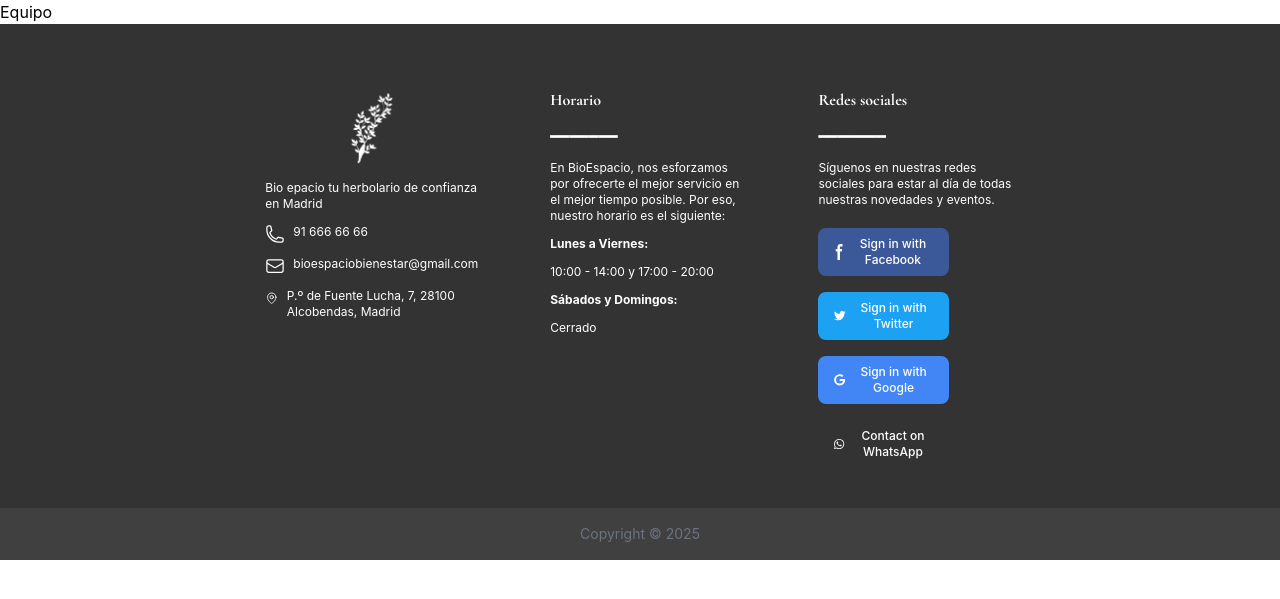
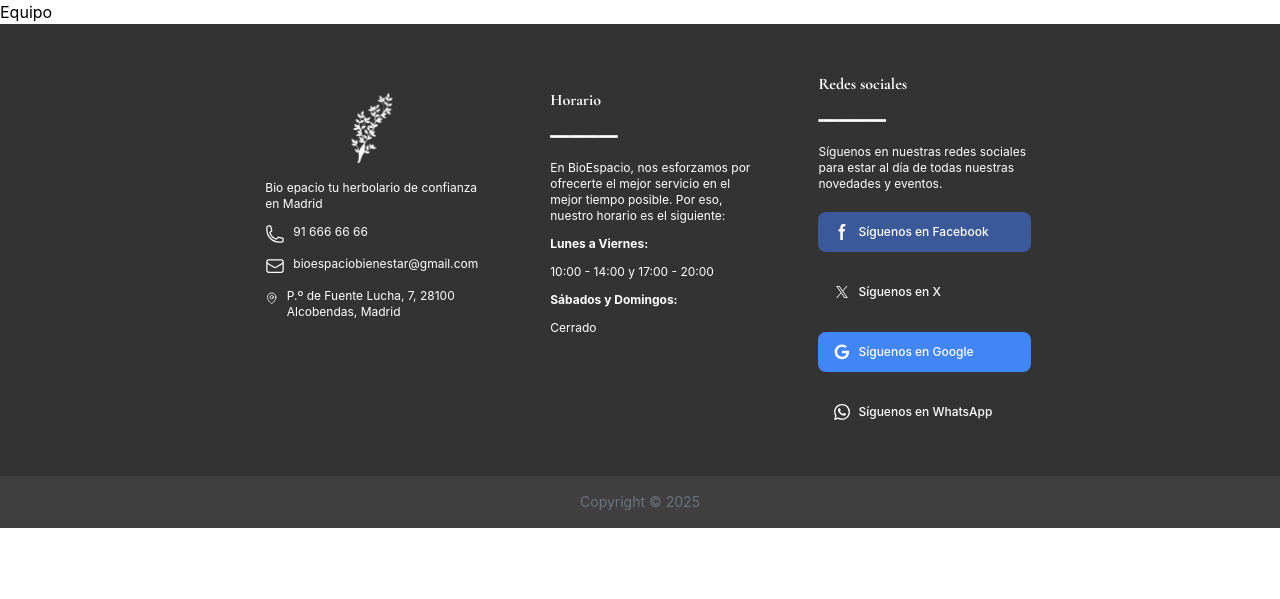
Before and after one commit to JoseCalderon18/Web, a PHP site: page /pages/equipo.php in a window 1280 px wide. Shown: the part 128-727 px from the top of the page. Run offline with PHP 8.4, Linux system fonts and the light colour scheme; some libraries are stand-ins or nearby versions; some web fonts are replaced.

Commit message:
Footer
Mejorar los botones de las redes sociales

```diff
--- a/includes/footer.php
+++ b/includes/footer.php
@@ -1,10 +1,9 @@
-<html>
-    <body>
+<!-- Footer -->
 <footer class="w-full bg-gris">
     <div class="flex flex-col sm:flex-row w-2/3 sm:w-2/3 p-5 pt-8 mx-auto me-auto h-full text-white gap-2">
         <!--Primer bloque-->
         <div class="flex flex-col gap-3 w-full sm:w-1/3 p-4 m-4 sm:mb-0">
-                    <img src="../assets/img/logoBlanco.png" alt="Logotipo en blanco de BioSpace - Centro de bienestar natural" class="w-auto h-20 sm:h-24 md:h-28 lg:h-32 object-contain">
+            <img src="assets/img/logoBlanco.png" alt="Logotipo en blanco de BioSpace - Centro de bienestar natural" class="w-auto h-20 sm:h-24 md:h-28 lg:h-32 object-contain">
             <p class="text-xs">Bio epacio tu herbolario de confianza en Madrid</p>
             <!--Telefono de contacto-->
             <p class="flex flex-row gap-2 text-xs">
@@ -41,38 +40,37 @@
                 <p class="text-xs">Cerrado</p>
             </div>
             <!--Tercer bloque-->
-                <div class="flex flex-col gap-3 w-full sm:w-1/3 p-4 m-4 sm:mb-0">
+            <div class="flex flex-col gap-3 w-full sm:w-1/3 p-4 m-2 md:m-4 sm:mb-0">
                 <!--Redes sociales-->
                 <h1 class="text-base font-bold font-display-CormorantGaramond">Redes sociales</h1>
                 <p>━━━━━━━</p>
                 <p class="text-xs mb-2">Síguenos en nuestras redes sociales para estar al día de todas nuestras novedades y eventos.</p>
                 <!--Social buttons-->
-                    <button type="button" class="text-white w-3/4 sm:w-2/3 bg-[#3b5998] hover:bg-[#3b5998]/90 focus:ring-4 focus:outline-none focus:ring-[#3b5998]/50 font-medium rounded-lg text-xs px-4 py-2 text-center inline-flex items-center dark:focus:ring-[#3b5998]/55 me-2 mb-1">
+                <button type="button" class="text-white h-10 w-full sm:w-3/4 bg-[#3b5998] hover:bg-[#3b5998]/80 hover:scale-105 transition-all duration-300 font-medium rounded-lg text-xs px-4 py-2 text-center inline-flex items-center me-2 mb-2 cursor-pointer">
                     <svg class="w-4 h-4 me-2" aria-hidden="true" xmlns="http://www.w3.org/2000/svg" fill="currentColor" viewBox="0 0 8 19">
                         <path fill-rule="evenodd" d="M6.135 3H8V0H6.135a4.147 4.147 0 0 0-4.142 4.142V6H0v3h2v9.938h3V9h2.021l.592-3H5V3.591A.6.6 0 0 1 5.592 3h.543Z" clip-rule="evenodd"/>
                     </svg>
-                        Sign in with Facebook
+                    Síguenos en Facebook
                 </button>
-                    <!--Twitter-->
-                    <button type="button" class="text-white w-3/4 sm:w-2/3 bg-[#1da1f2] hover:bg-[#1da1f2]/90 focus:ring-4 focus:outline-none focus:ring-[#1da1f2]/50 font-medium rounded-lg text-xs px-4 py-2 text-center inline-flex items-center dark:focus:ring-[#1da1f2]/55 me-2 mb-1">
-                        <svg class="w-4 h-4 me-2" aria-hidden="true" xmlns="http://www.w3.org/2000/svg" fill="currentColor" viewBox="0 0 20 17">
-                            <path fill-rule="evenodd" d="M20 1.892a8.178 8.178 0 0 1-2.355.635 4.074 4.074 0 0 0 1.8-2.235 8.344 8.344 0 0 1-2.605.98A4.13 4.13 0 0 0 13.85 0a4.068 4.068 0 0 0-4.1 4.038 4 4 0 0 0 .105.919A11.705 11.705 0 0 1 1.4.734a4.006 4.006 0 0 0 1.268 5.392 4.165 4.165 0 0 1-1.859-.5v.05A4.057 4.057 0 0 0 4.1 9.635a4.19 4.19 0 0 1-1.856.07 4.108 4.108 0 0 0 3.831 2.807A8.36 8.36 0 0 1 0 14.184 11.732 11.732 0 0 0 6.291 16 11.502 11.502 0 0 0 17.964 4.5c0-.177 0-.35-.012-.523A8.143 8.143 0 0 0 20 1.892Z" clip-rule="evenodd"/>
+                <button type="button" class="text-white h-10 w-full sm:w-3/4 bg-black hover:bg-black/80 hover:scale-105 transition-all duration-300 font-medium rounded-lg text-xs px-4 py-2 text-center inline-flex items-center me-2 mb-2 cursor-pointer">
+                    <svg class="w-4 h-4 me-2" aria-hidden="true" xmlns="http://www.w3.org/2000/svg" fill="currentColor" viewBox="0 0 24 24">
+                        <path d="M13.6823 10.6218L20.2391 3H18.6854L12.9921 9.61788L8.44486 3H3.2002L10.0765 13.0074L3.2002 21H4.75404L10.7663 14.0113L15.5685 21H20.8131L13.6819 10.6218H13.6823ZM11.5541 13.0956L10.8574 12.0991L5.31391 4.16971H7.70053L12.1742 10.5689L12.8709 11.5655L18.6861 19.8835H16.2995L11.5541 13.096V13.0956Z"/>
                     </svg>
-                        Sign in with Twitter
+                    Síguenos en X
                 </button>
                 <!--Google-->
-                    <button type="button" class="text-white w-3/4 sm:w-2/3 bg-[#4285F4] hover:bg-[#4285F4]/90 focus:ring-4 focus:outline-none focus:ring-[#4285F4]/50 font-medium rounded-lg text-xs px-4 py-2 text-center inline-flex items-center dark:focus:ring-[#4285F4]/55 me-2 mb-1">
+                <button type="button" class="text-white h-10 w-full sm:w-3/4 bg-[#4285F4] hover:bg-[#4285F4]/80 hover:scale-105 transition-all duration-300 font-medium rounded-lg text-xs px-4 py-2 text-center inline-flex items-center me-2 mb-2 cursor-pointer">
                     <svg class="w-4 h-4 me-2" aria-hidden="true" xmlns="http://www.w3.org/2000/svg" fill="currentColor" viewBox="0 0 18 19">
                         <path fill-rule="evenodd" d="M8.842 18.083a8.8 8.8 0 0 1-8.65-8.948 8.841 8.841 0 0 1 8.8-8.652h.153a8.464 8.464 0 0 1 5.7 2.257l-2.193 2.038A5.27 5.27 0 0 0 9.09 3.4a5.882 5.882 0 0 0-.2 11.76h.124a5.091 5.091 0 0 0 5.248-4.057L14.3 11H9V8h8.34c.066.543.095 1.09.088 1.636-.086 5.053-3.463 8.449-8.4 8.449l-.186-.002Z" clip-rule="evenodd"/>
                     </svg>
-                        Sign in with Google
+                    Síguenos en Google
                 </button>
                 <!--WhatsApp-->
-                    <button type="button" class="text-white w-3/4 sm:w-2/3 bg-[#25D366] hover:bg-[#25D366]/90 focus:ring-4 focus:outline-none focus:ring-[#25D366]/50 font-medium rounded-lg text-xs px-4 py-2 text-center inline-flex items-center dark:focus:ring-[#25D366]/55 me-2 mb-1">
+                <button type="button" class="text-white h-10 w-full sm:w-3/4 bg-[#25D366] hover:bg-[#25D366]/80 hover:scale-105 transition-all duration-300 font-medium rounded-lg text-xs px-4 py-2 text-center inline-flex items-center me-2 mb-2 cursor-pointer">
                     <svg class="w-4 h-4 me-2" aria-hidden="true" xmlns="http://www.w3.org/2000/svg" fill="currentColor" viewBox="0 0 24 24">
                         <path fill-rule="evenodd" d="M20.463 3.488C18.217 1.24 15.231 0 12.05 0 5.495 0 .16 5.335.157 11.892c0 2.096.547 4.142 1.588 5.945L.057 24l6.304-1.654a11.882 11.882 0 005.683 1.448h.005c6.554 0 11.89-5.335 11.893-11.893 0-3.181-1.237-6.167-3.479-8.413zM12.05 21.785h-.004a9.867 9.867 0 01-5.031-1.378l-.36-.214-3.741.981 1-3.648-.235-.374A9.844 9.844 0 012.157 11.892c0-5.46 4.444-9.902 9.897-9.902 2.641 0 5.123 1.03 6.988 2.898a9.837 9.837 0 012.898 6.994c-.003 5.46-4.447 9.903-9.89 9.903zm5.425-7.417c-.299-.149-1.764-.87-2.037-.969-.274-.099-.473-.149-.672.149-.199.298-.771.969-.945 1.168-.174.199-.348.223-.647.074-.3-.149-1.267-.467-2.413-1.488-.892-.796-1.494-1.777-1.669-2.076-.174-.299-.018-.46.131-.609.135-.134.299-.348.448-.522.149-.174.199-.298.298-.497.099-.199.05-.373-.025-.522-.075-.149-.672-1.619-.921-2.217-.242-.581-.487-.502-.672-.511-.174-.008-.373-.01-.572-.01-.199 0-.522.074-.796.373-.274.299-1.045 1.019-1.045 2.488 0 1.469 1.07 2.889 1.219 3.088.149.199 2.096 3.201 5.077 4.487.709.306 1.263.489 1.694.625.712.227 1.36.195 1.871.118.571-.085 1.758-.719 2.006-1.413.248-.694.248-1.289.173-1.413-.074-.124-.273-.198-.572-.347z" clip-rule="evenodd"/>
                     </svg>
-                        Contact on WhatsApp
+                    Síguenos en WhatsApp
                 </button>
             </div>
         </div>
@@ -81,5 +79,3 @@
             <p>Copyright © 2025</p>
         </div>
     </footer>
-    </body>
-</html
--- a/pages/encuentranos.php
+++ b/pages/encuentranos.php
@@ -5,7 +5,6 @@
     <meta name="viewport" content="width=device-width, initial-scale=1.0">
     <title>Encuentranos - BioEspacio</title>
     <link href="../node_modules/flowbite/dist/flowbite.min.css" rel="stylesheet">
-    <link href="../assets/css/styles.css" rel="stylesheet">
     <link href="../assets/css/src/output.css" rel="stylesheet">
 </head>
 <body>
```
Also changed, not shown: index.php (+11 -12 lines). Lines whose indentation alone changed are shown as unchanged.
